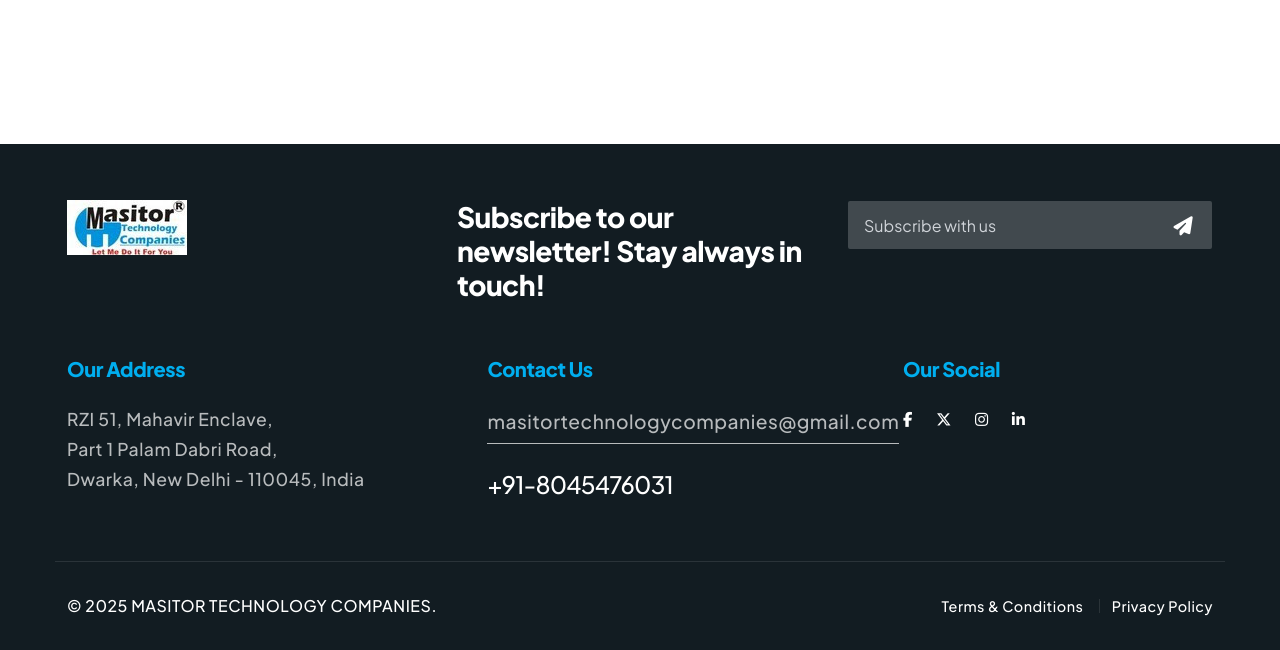
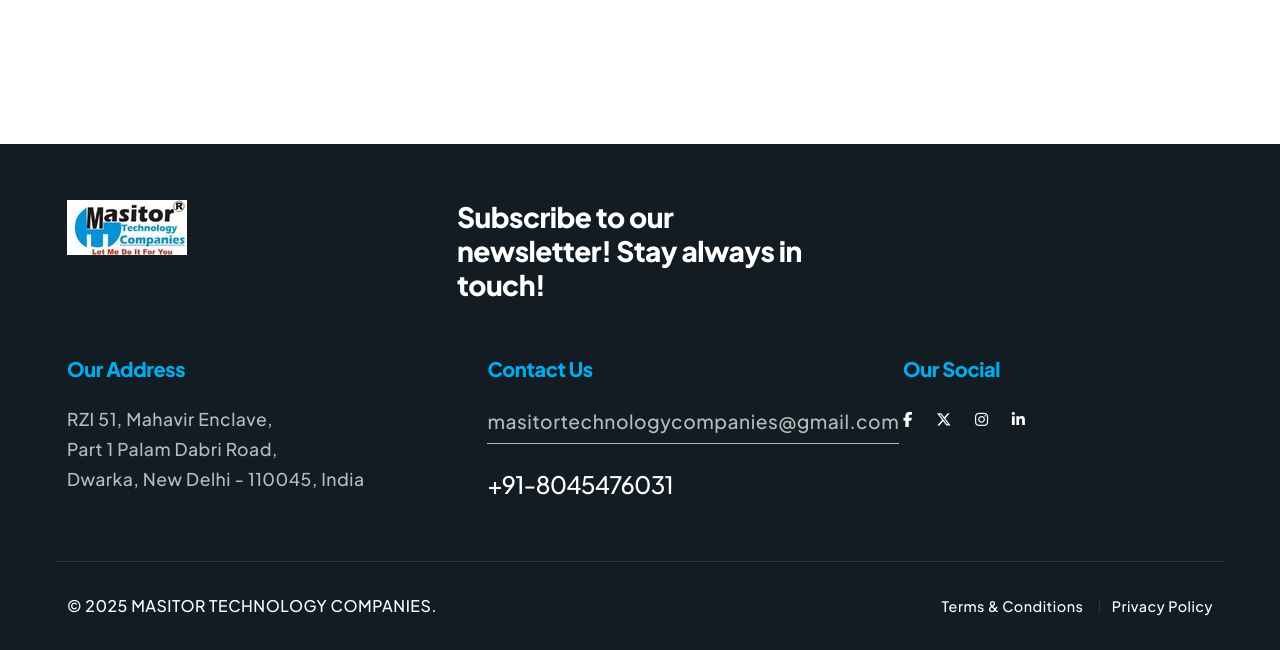
Before and after one commit to rj31portfolio/Masitor-technology--Backend-_Fountains-, a PHP site: page /Masitortechnology/contact-us.php in a window 1280 px wide. Shown: the part 1792-2442 px from the top of the page. Run offline with PHP 8.4, Linux system fonts and the light colour scheme; data that the repository does not hold is empty; some libraries are stand-ins or nearby versions; some web fonts are replaced.

Commit message:
chnage in contact page

```diff
--- a/contact-us.php
+++ b/contact-us.php
@@ -12,11 +12,11 @@
     <!-- Overlay -->
     <div style="background: rgba(0,0,0,0.6); position: absolute; top:0; left:0; width:100%; height:100%;"></div>
     <div class="container position-relative">
-        <h1 class="display-5 fw-bold mb-2 text-white">About Us</h1>
+        <h1 class="display-5 fw-bold mb-2 text-white">Contact Us</h1>
         <nav aria-label="breadcrumb">
             <ol class="breadcrumb justify-content-center mb-0">
                 <li class="breadcrumb-item"><a href="index.php" class="text-white text-decoration-none">Home</a></li>
-                <li class="breadcrumb-item active text-white" aria-current="page">About Us</li>
+                <li class="breadcrumb-item active text-white" aria-current="page">Contact Us</li>
             </ol>
         </nav>
     </div>
--- a/inc/footer.php
+++ b/inc/footer.php
@@ -16,31 +16,7 @@
             </div>
             <div class="col-md-6 col-xl-4 mt-1-9">
                 <div>
-                    <form class="quform newsletter-form" action="<?php echo BASE_URL; ?>quform/newsletter-two.php" method="post" enctype="multipart/form-data">
 
-                        <div class="quform-elements">
-                            <div class="row">
-                                <!-- Begin Text input element -->
-                                <div class="col-md-12">
-                                    <div class="quform-element mb-0">
-                                        <div class="quform-input">
-                                            <input class="form-control" id="email_address" type="text" name="email_address" placeholder="Subscribe with us">
-                                        </div>
-                                    </div>
-                                </div>
-                                <!-- End Text input element -->
-
-                                <!-- Begin Submit button -->
-                                <div class="col-md-12">
-                                    <div class="quform-submit-inner">
-                                        <button class="btn btn-white text-white m-0" type="submit"><i class="fas fa-paper-plane"></i></button>
-                                    </div>
-                                    <div class="quform-loading-wrap"><span class="quform-loading"></span></div>
-                                </div>
-                                <!-- End Submit button -->
-                            </div>
-                        </div>
-                    </form>
                 </div>
             </div>
         </div>
```
Also changed, not shown: report.txt (line endings or trailing spaces).
